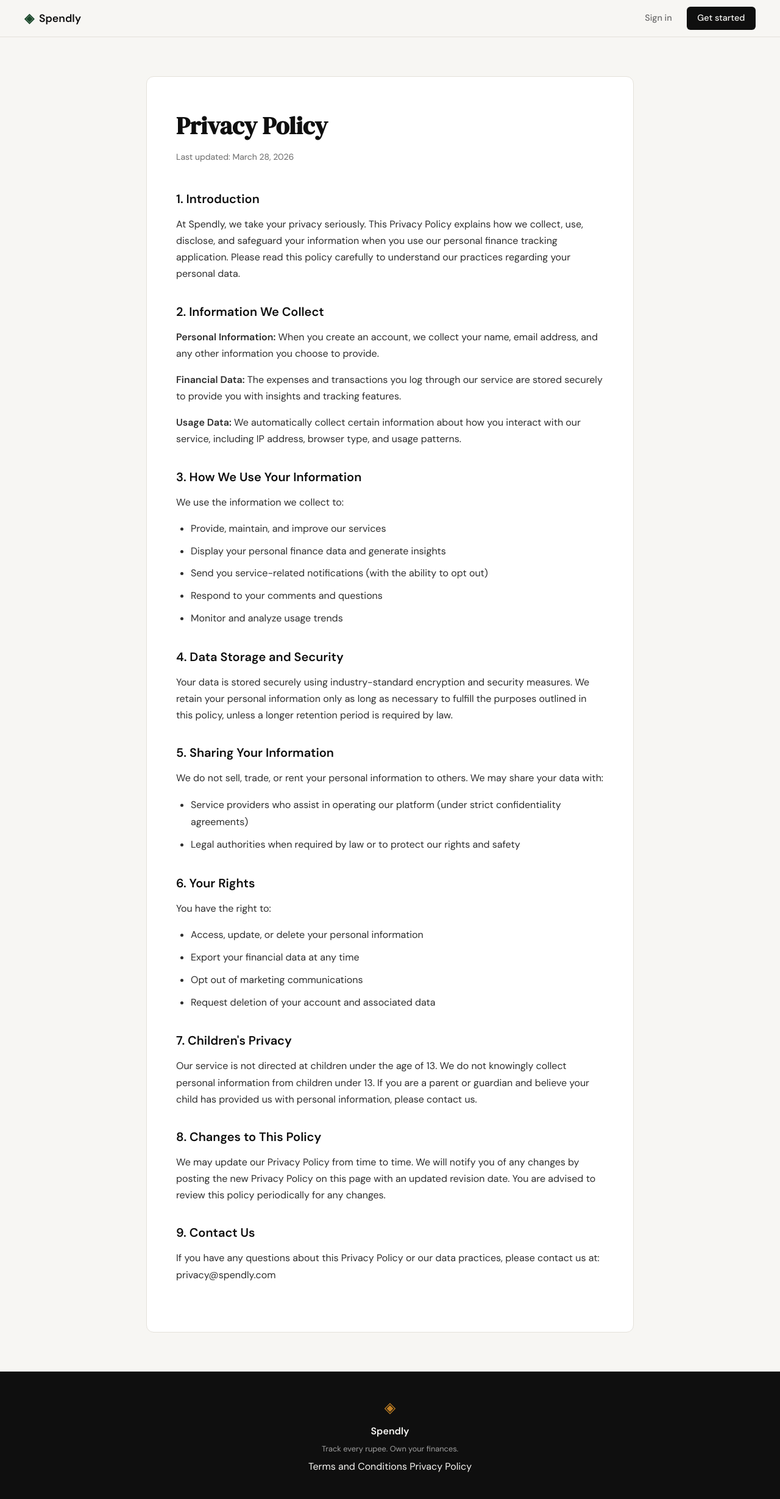
After one commit to DevDSVik/spendly, a Flask app: page /privacy in a window 1280 px wide. The commit adds this page. Shown: the whole page at 61% size. Run offline with Flask 3, Linux system fonts and the light colour scheme.

Commit message:
landing: add privacy policy page

```diff
--- a/app.py
+++ b/app.py
@@ -25,6 +25,11 @@ def login():
 @app.route("/terms")
 def terms():
     return render_template("terms.html")
+
+
+@app.route("/privacy")
+def privacy():
+    return render_template("privacy.html")
 
 
 # ------------------------------------------------------------------ #
--- a/templates/base.html
+++ b/templates/base.html
@@ -36,7 +36,7 @@
             <p class="footer-copy">Track every rupee. Own your finances.</p>
             <p>
                 <a href="{{ url_for('terms') }}">Terms and Conditions</a>
-                <a href="#">Privacy Policy</a>
+                <a href="{{ url_for('privacy') }}">Privacy Policy</a>
             </p>
         </div>
     </footer>
--- /dev/null
+++ b/templates/privacy.html
@@ -0,0 +1,76 @@
+{% extends "base.html" %}
+
+{% block title %}Spendly — Privacy Policy{% endblock %}
+
+{% block content %}
+<div class="legal-page">
+    <div class="container">
+        <h1>Privacy Policy</h1>
+        <p class="last-updated">Last updated: March 28, 2026</p>
+
+        <section>
+            <h2>1. Introduction</h2>
+            <p>At Spendly, we take your privacy seriously. This Privacy Policy explains how we collect, use, disclose, and safeguard your information when you use our personal finance tracking application. Please read this policy carefully to understand our practices regarding your personal data.</p>
+        </section>
+
+        <section>
+            <h2>2. Information We Collect</h2>
+            <p><strong>Personal Information:</strong> When you create an account, we collect your name, email address, and any other information you choose to provide.</p>
+            <p><strong>Financial Data:</strong> The expenses and transactions you log through our service are stored securely to provide you with insights and tracking features.</p>
+            <p><strong>Usage Data:</strong> We automatically collect certain information about how you interact with our service, including IP address, browser type, and usage patterns.</p>
+        </section>
+
+        <section>
+            <h2>3. How We Use Your Information</h2>
+            <p>We use the information we collect to:</p>
+            <ul>
+                <li>Provide, maintain, and improve our services</li>
+                <li>Display your personal finance data and generate insights</li>
+                <li>Send you service-related notifications (with the ability to opt out)</li>
+                <li>Respond to your comments and questions</li>
+                <li>Monitor and analyze usage trends</li>
+            </ul>
+        </section>
+
+        <section>
+            <h2>4. Data Storage and Security</h2>
+            <p>Your data is stored securely using industry-standard encryption and security measures. We retain your personal information only as long as necessary to fulfill the purposes outlined in this policy, unless a longer retention period is required by law.</p>
+        </section>
+
+        <section>
+            <h2>5. Sharing Your Information</h2>
+            <p>We do not sell, trade, or rent your personal information to others. We may share your data with:</p>
+            <ul>
+                <li>Service providers who assist in operating our platform (under strict confidentiality agreements)</li>
+                <li>Legal authorities when required by law or to protect our rights and safety</li>
+            </ul>
+        </section>
+
+        <section>
+            <h2>6. Your Rights</h2>
+            <p>You have the right to:</p>
+            <ul>
+                <li>Access, update, or delete your personal information</li>
+                <li>Export your financial data at any time</li>
+                <li>Opt out of marketing communications</li>
+                <li>Request deletion of your account and associated data</li>
+            </ul>
+        </section>
+
+        <section>
+            <h2>7. Children's Privacy</h2>
+            <p>Our service is not directed at children under the age of 13. We do not knowingly collect personal information from children under 13. If you are a parent or guardian and believe your child has provided us with personal information, please contact us.</p>
+        </section>
+
+        <section>
+            <h2>8. Changes to This Policy</h2>
+            <p>We may update our Privacy Policy from time to time. We will notify you of any changes by posting the new Privacy Policy on this page with an updated revision date. You are advised to review this policy periodically for any changes.</p>
+        </section>
+
+        <section>
+            <h2>9. Contact Us</h2>
+            <p>If you have any questions about this Privacy Policy or our data practices, please contact us at: privacy@spendly.com</p>
+        </section>
+    </div>
+</div>
+{% endblock %}
```
